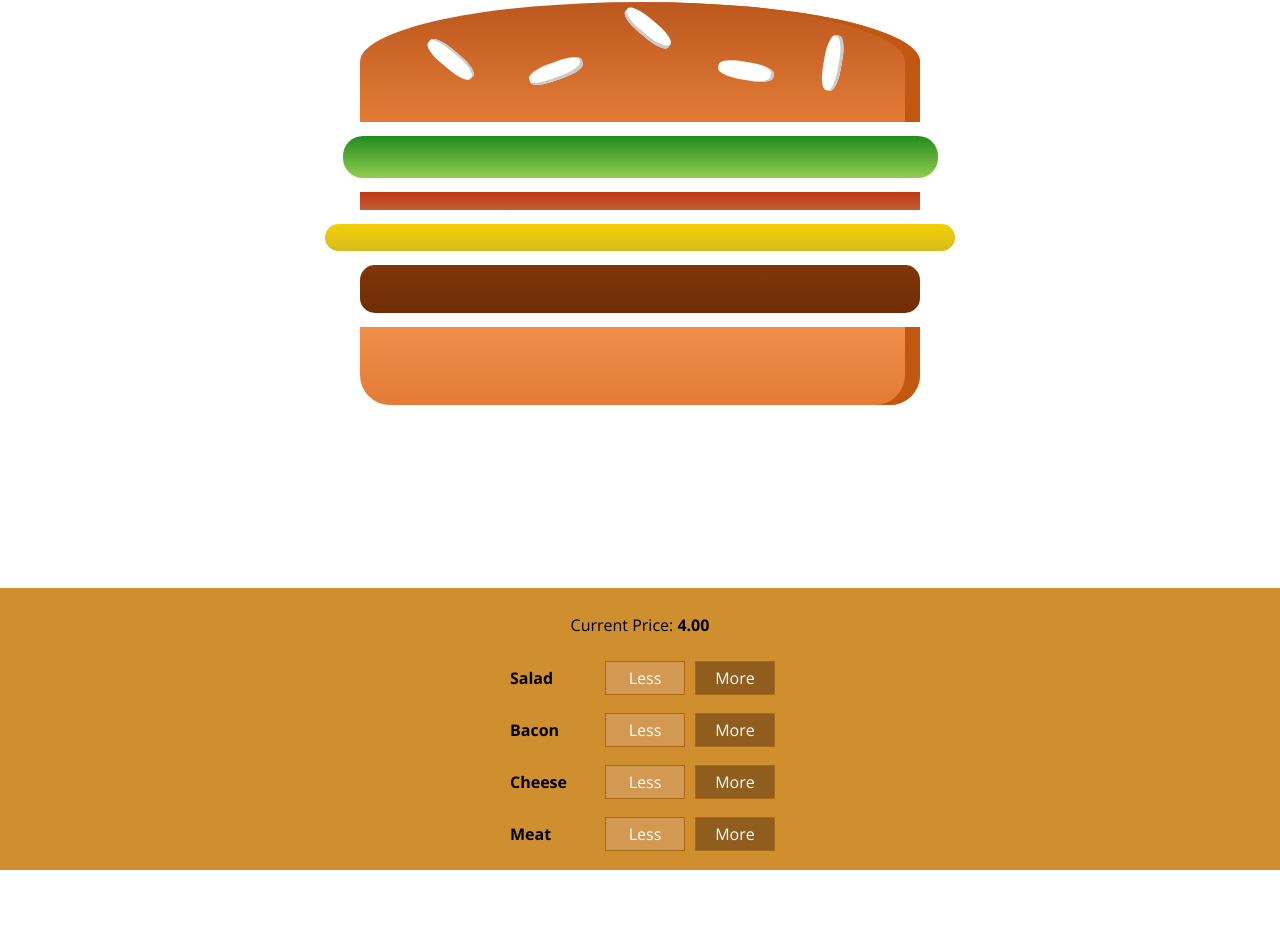
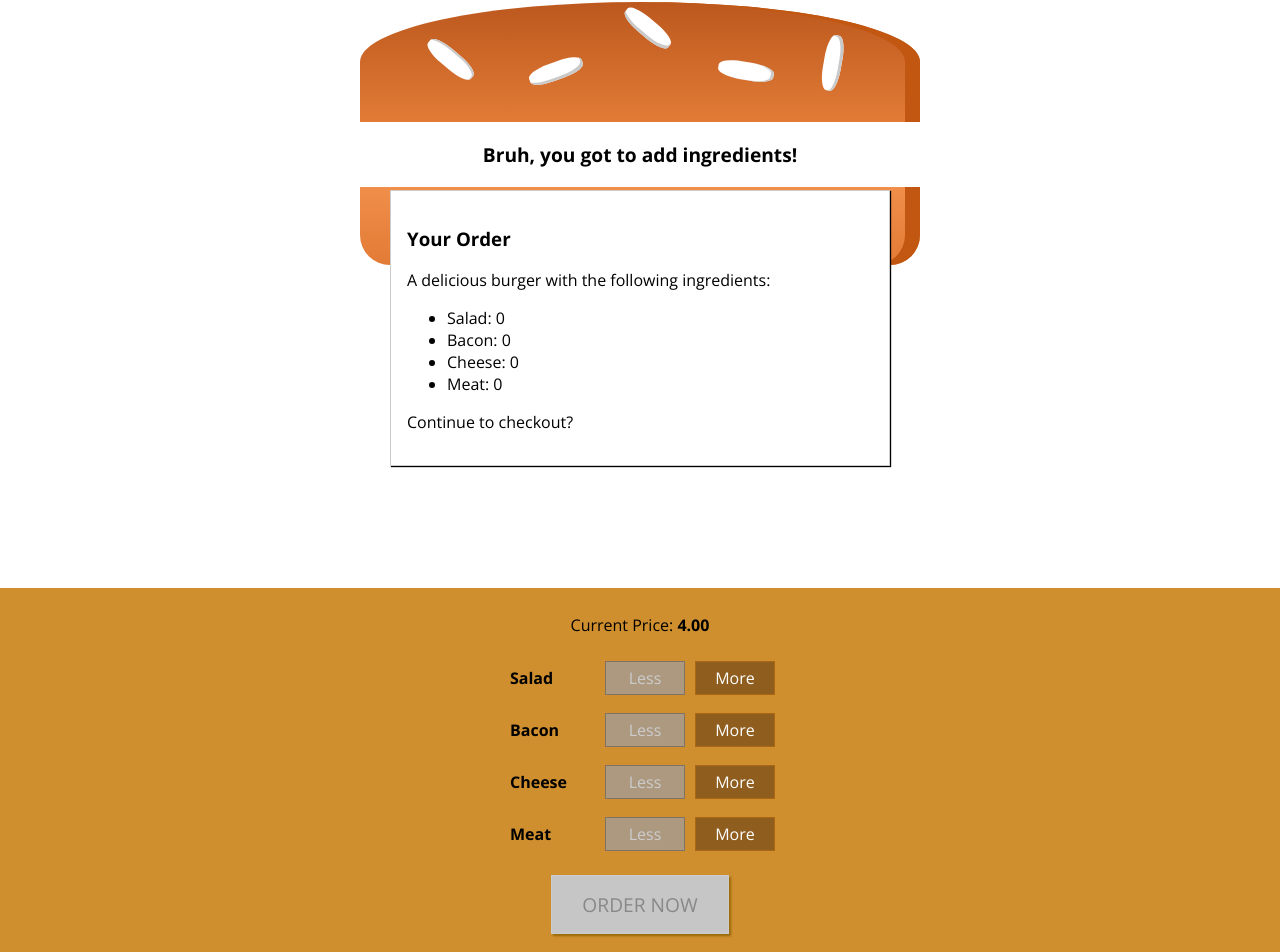
Before and after one commit to RodChris/BurgerBuilder, a React app in the folder burger-builder/: page / in a window 1280 px wide. Shown: the part 50-1002 px from the top of the page. Before the commit the page ends 920 px from the top, so only its background shows below. Built offline with nearby package versions, Linux system fonts and the light colour scheme.

Commit message:
added order buton and order summary

```diff
--- a/burger-builder/src/components/Burger/BuildControls/BuildControls.css
+++ b/burger-builder/src/components/Burger/BuildControls/BuildControls.css
@@ -8,3 +8,46 @@
     margin: auto;
     padding: 10px 0;
 }
+
+
+.OrderButton {
+    background-color: #DAD735;
+    outline: none;
+    cursor: pointer;
+    border: 1px solid #966909;
+    color: #966909;
+    font-family: inherit;
+    font-size: 1.2em;
+    padding: 15px 30px;
+    box-shadow: 2px 2px 2px #966909;
+    margin: 15px 0px;
+}
+
+.OrderButton:hover, .OrderButton:active {
+    background-color: #A0DB41;
+    border: 1px solid #966909;
+    color: #966909;
+}
+
+.OrderButton:disabled {
+    background-color: #C7C6C6;
+    cursor: not-allowed;
+    border: 1px solid #ccc;
+    color: #888888;
+}
+
+.OrderButton:not(:disabled) {
+    animation: enable 0.3s linear;
+}
+
+@keyframes enable {
+    0% {
+        transform: scale(1);
+    }
+    60% {
+        transform: scale(1.1);
+    }
+    100% {
+        transform: scale(1);
+    }
+}
--- a/burger-builder/src/components/Burger/BuildControls/BuildControls.js
+++ b/burger-builder/src/components/Burger/BuildControls/BuildControls.js
@@ -22,6 +22,9 @@
              removed= {() => {props.ingredientRemoved(ctrl.type)}}
              disabled={props.disabled[ctrl.type]} />
         ))}
+        <button className={classes.OrderButton}
+                disabled={!props.purchasable}
+        >ORDER NOW</button>
     </div>
   )
 }
--- /dev/null
+++ b/burger-builder/src/components/Burger/OrderSummary/OrderSummary.js
@@ -0,0 +1,26 @@
+import React from 'react';
+
+import Auxiliary from '../../../hoc/Auxiliary'
+
+const orderSummary = (props) => {
+    const ingredientSummary = Object.keys(props.ingredients)
+        .map(igKey => {
+            return (
+                <li key={igKey}>
+                    <span style={{textTransform: 'capitalize'}}>{igKey}</span>: {props.ingredients[igKey]}
+                </li>
+            )
+        });
+    return (
+        <Auxiliary>
+            <h3>Your Order</h3>
+            <p>A delicious burger with the following ingredients:</p>
+            <ul>
+                {ingredientSummary}
+            </ul>
+            <p>Continue to checkout?</p>
+        </Auxiliary>
+    );
+}
+
+export default orderSummary;
--- /dev/null
+++ b/burger-builder/src/components/UI/Modal/Modal.css
@@ -0,0 +1,20 @@
+.Modal {
+    position: fixed;
+    z-index: 500;
+    background-color: white;
+    width: 70%;
+    border: 1px solid #ccc;
+    box-shadow: 1px 1px 1px black;
+    padding: 16px;
+    left: 15%;
+    top: 30%;
+    box-sizing: border-box;
+    transition: all 0.3s ease-out;
+}
+
+@media (min-width: 600px) {
+    .Modal {
+        width: 500px;
+        left: calc(50% - 250px);
+    }
+}
--- /dev/null
+++ b/burger-builder/src/components/UI/Modal/Modal.js
@@ -0,0 +1,13 @@
+import React from 'react';
+
+import classes from './Modal.css';
+
+const modal = (props) => {
+  return (
+    <div className={classes.Modal}>
+        {props.children}
+    </div>
+  )
+}
+
+export default modal;
--- a/burger-builder/src/containers/BurgerBuilder/BurgerBuilder.js
+++ b/burger-builder/src/containers/BurgerBuilder/BurgerBuilder.js
@@ -3,6 +3,8 @@
 import Auxiliary from '../../hoc/Auxiliary';
 import Burger from '../../components/Burger/Burger';
 import BuildControls from '../../components/Burger/BuildControls/BuildControls';
+import Modal from '../../components/UI/Modal/Modal';
+import OrderSummary from '../../components/Burger/OrderSummary/OrderSummary'
 
 const INGREDINT_PRICES = {
     salad: 0.5,
@@ -14,13 +16,25 @@
 class BurgerBuilder extends Component {
   state = {
       ingredients: {
-        salad: 1,
-        bacon: 1,
-        cheese: 1,
-        meat: 1
+        salad: 0,
+        bacon: 0,
+        cheese: 0,
+        meat: 0
       },
-      totalPrice: 4
+      totalPrice: 4,
+      purchasable: false
   };
+
+  updatePurchaseState (ingredients) {
+      const sum = Object.keys(ingredients)
+          .map(igKey => {
+              return ingredients[igKey];
+          })
+          .reduce((sum, el) => {
+              return sum + el;
+          }, 0);
+      this.setState({purchasable: sum > 0});
+  }
 
   addIngredientHandler = (type) => {
       const oldCount = this.state.ingredients[type]
@@ -36,7 +50,7 @@
           totalPrice: newPrice,
           ingredients: updatedIngredients
       });
-
+      this.updatePurchaseState(updatedIngredients);
   }
 
   removeIngredientHandler = (type) => {
@@ -56,6 +70,7 @@
         totalPrice: newPrice,
         ingredients: updatedIngredients
     });
+    this.updatePurchaseState(updatedIngredients);
   }
 
   render() {
@@ -67,12 +82,16 @@
     }
     return (
       <Auxiliary>
+          <Modal>
+              <OrderSummary ingredients={this.state.ingredients} />
+          </Modal>
           <Burger ingredients={this.state.ingredients} />
           <BuildControls
-            ingredientAdded={this.addIngredientHandler}
-            ingredientRemoved={this.removeIngredientHandler}
-            disabled={disabledInfo}
-            price={this.state.totalPrice} />
+              ingredientAdded={this.addIngredientHandler}
+              ingredientRemoved={this.removeIngredientHandler}
+              disabled={disabledInfo}
+              purchasable={this.state.purchasable}
+              price={this.state.totalPrice} />
       </Auxiliary>
     );
   }
```
Also changed, not shown: burger-builder/src/components/UI/Backdrop/Backdrop.js (added).
